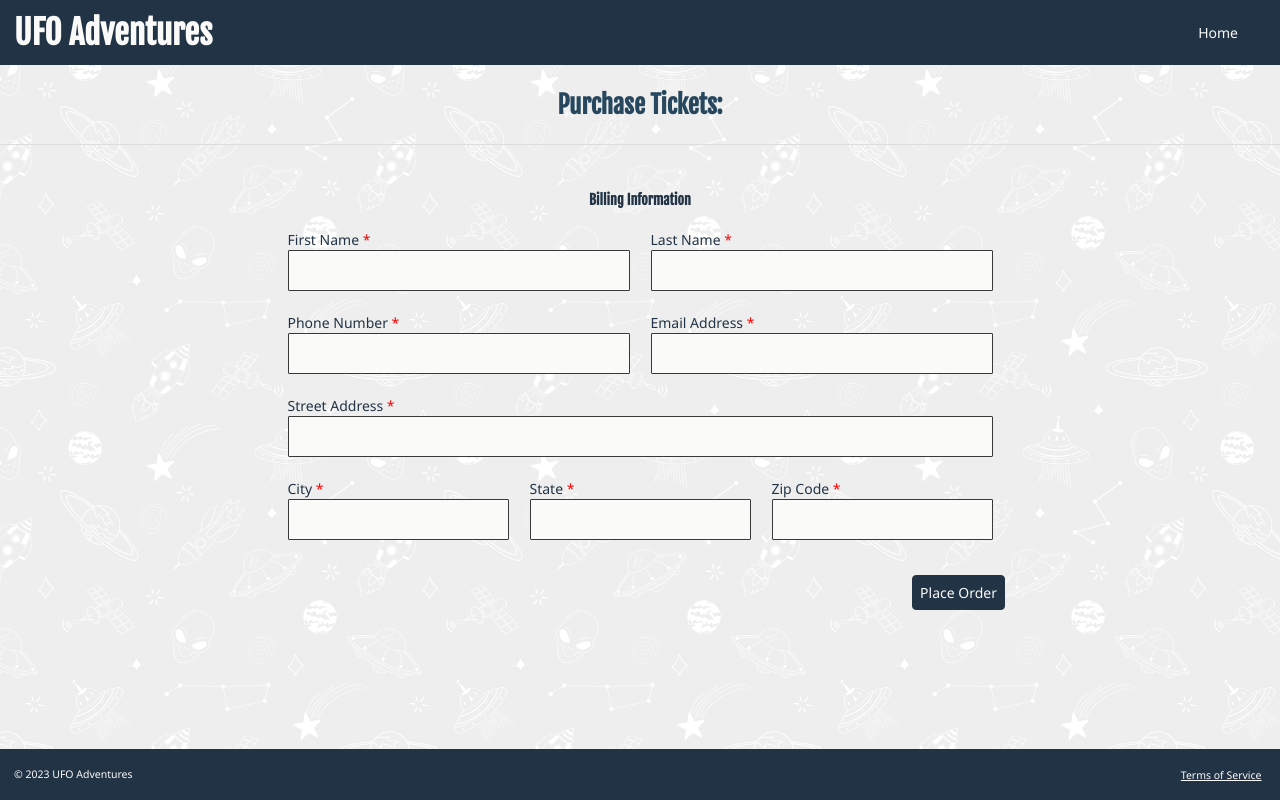
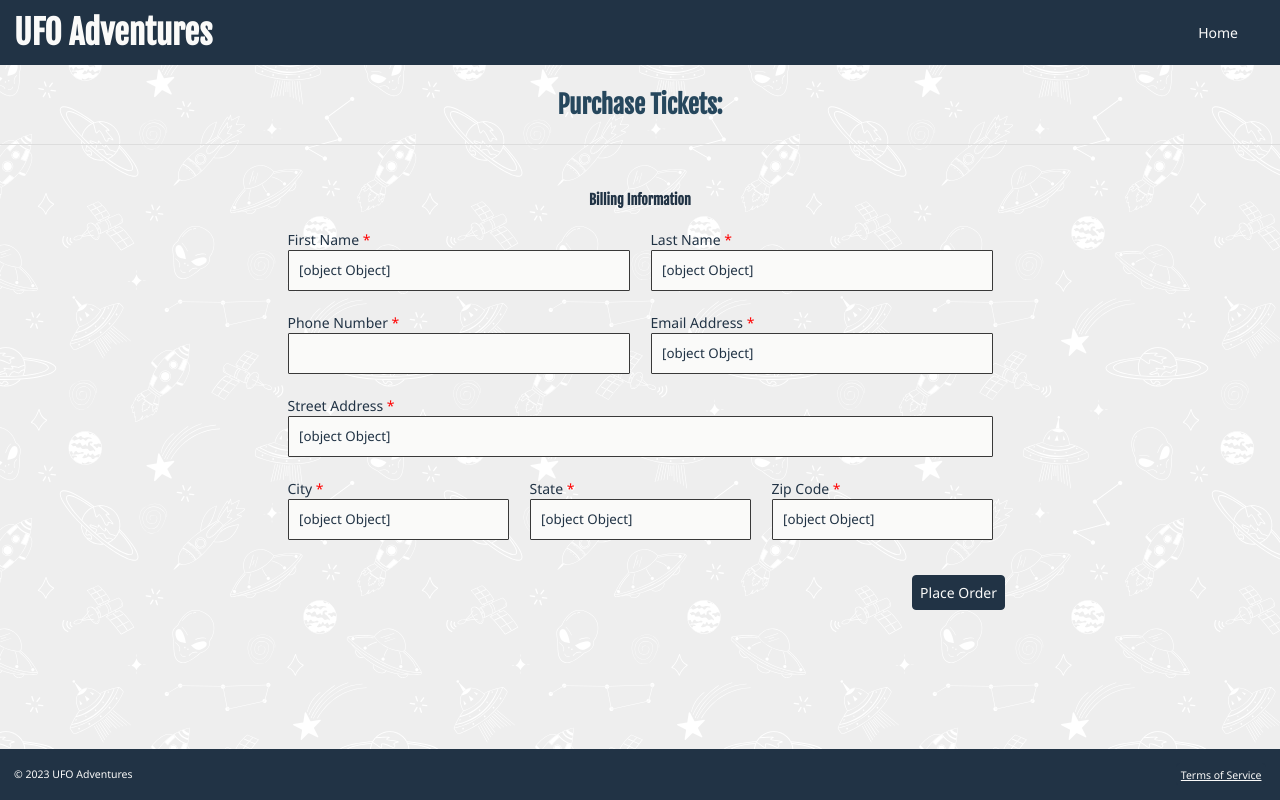
Before and after one commit to RHemstad/ufo_adventures, a React (Create React App) app: page /tickets in a window 1280 px wide. Built offline with nearby package versions, Linux system fonts and the light colour scheme; a web font is replaced by a local one.

Commit message:
work in progress

```diff
--- a/src/App.jsx
+++ b/src/App.jsx
@@ -10,7 +10,7 @@ import { CheckoutProvider } from "./components/tickets/TicketContextProvider";
 const App = () => {
   return (
     <>
-    <CheckoutProvider value="">
+    <CheckoutProvider value={""}>
     <Header />
     <Content />
     <Footer />
--- a/src/components/tickets/TicketCheckout.jsx
+++ b/src/components/tickets/TicketCheckout.jsx
@@ -26,27 +26,30 @@ let [newPhone, setNewPhone] = useState(phone);
 
     const updateEmail = useUpdateEmail();
     const email = useEmail();
-let [newEmail, setNewEmail] = useState(email) ;
+    let [newEmail, setNewEmail] = useState(email);
 
     const updateAddress = useUpdateAddress();
     const address = useAddress();
-let [newAddress, setNewAddress] = useState(address) ;
+    let [newAddress, setNewAddress] = useState(address);
 
     const updateCity = useUpdateCity();
     const city = useCity();
-let [newCity, setNewCity] = useState(city) ;
+    let [newCity, setNewCity] = useState(city);
 
     const updateCheckoutState = useUpdateCheckoutState();
     const checkoutState = useCheckoutState();
-let [newCheckoutState, setNewCheckoutState] = useState(checkoutState) ;
+    let [newCheckoutState, setNewCheckoutState] = useState(checkoutState);
 
     const updateZipcode = useUpdateZipcode();
     const zipcode = useZipcode();
-let [newZipcode, setNewZipcode] = useState(zipcode) ;
+    let [newZipcode, setNewZipcode] = useState(zipcode);
 
 
   const onUpdateCheckout = (e) => {
     e.preventDefault();
+    console.log("what do I have");
+
+    if(newFirstName !== "") {
 
     updateFirstName(newFirstName);
     updateLastName(newLastName);
@@ -58,6 +61,10 @@ let [newZipcode, setNewZipcode] = useState(zipcode) ;
     updateZipcode(newZipcode);
 
     navigate('/ticketconfirmation')
+
+} else {
+    alert("Please enter a name.")
+  }
 
 
   };
--- a/src/components/tickets/TicketConfirmation.jsx
+++ b/src/components/tickets/TicketConfirmation.jsx
@@ -4,14 +4,15 @@ import {useFirstName, useLastName, usePhone, useEmail, useAddress, useCity, useC
 
 const TicketConfirmation = () => {
 
-  const firstName = useFirstName()
-  const lastName = useLastName()
-  const phone = usePhone()
-  const email = useEmail()
-  const address = useAddress()
-  const city = useCity()
-  const zipcode = useZipcode()
-  const checkoutState = useCheckoutState()
+  const firstName = useFirstName();
+  const lastName = useLastName();
+  const phone = usePhone();
+  const email = useEmail();
+  const address = useAddress();
+  const city = useCity();
+  const checkoutState = useCheckoutState();
+  const zipcode = useZipcode();
+
 
 
 
@@ -19,7 +20,7 @@ const TicketConfirmation = () => {
     <>
 
     WOOT - got this far
-{firstName}
+{TicketConfirmation.firstName}
 
     </>
   )
--- a/src/components/tickets/TicketContextProvider.jsx
+++ b/src/components/tickets/TicketContextProvider.jsx
@@ -16,15 +16,13 @@ export const CheckoutProvider = ({value, children}) => {
 
   return (
 
-<CheckoutContext.Provider value={firstName, lastName, phone, email, address, city, checkoutState, zipcode}>
-      <UpdateCheckoutContext.Provider value={setFirstName, setLastName, setPhone, setEmail, setAddress, setCity, setCheckoutState, setZipcode}>
+<CheckoutContext.Provider value={{firstName, lastName, phone, email, address, city, checkoutState, zipcode}}>
+      <UpdateCheckoutContext.Provider value={{setFirstName, setLastName, setPhone, setEmail, setAddress, setCity, setCheckoutState, setZipcode}}>
         {children}
       </UpdateCheckoutContext.Provider>
 </CheckoutContext.Provider>
   );
 };
-
-
 
 
 export const useFirstName = () => {
```
Lines whose indentation alone changed are shown as unchanged.
